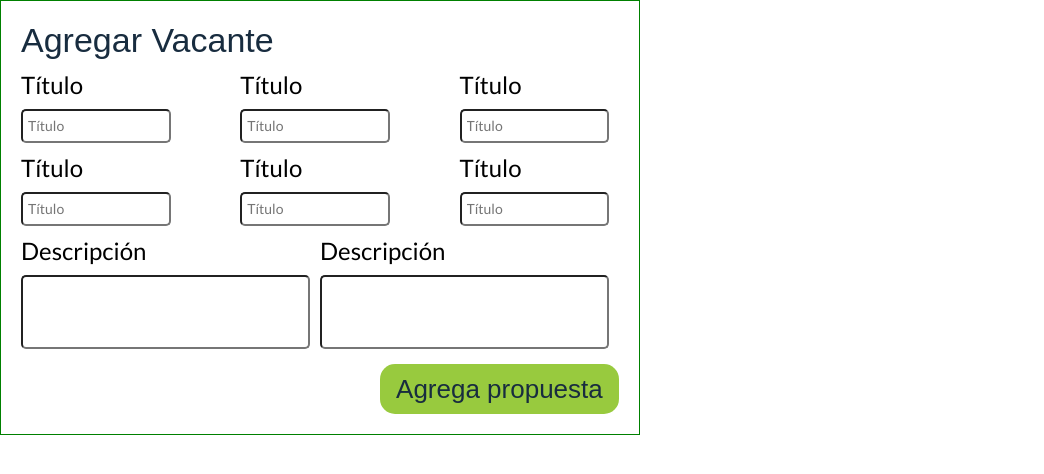
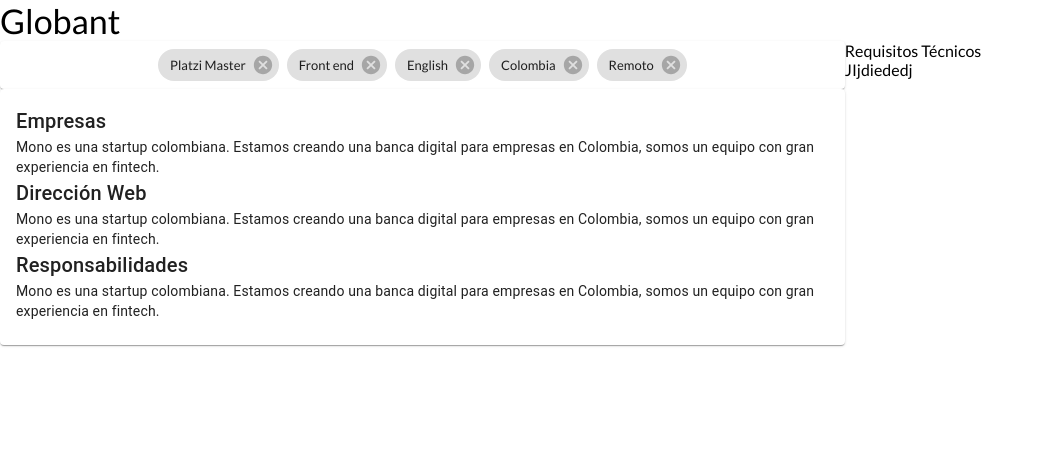
Before and after one commit to Seveen-Team/frontend, a React app: page / in a window 1280 px wide. Shown: the top 474 px of the page, without its empty margins (0-1044 px from the left). Built offline with nearby package versions, Linux system fonts and the light colour scheme.

Commit message:
[ADD] Chips, InfoDetallada, mas Info components

```diff
--- a/package.json
+++ b/package.json
@@ -14,6 +14,7 @@
   "license": "ISC",
   "dependencies": {
     "@material-ui/core": "^4.11.2",
+    "@material-ui/icons": "^4.11.2",
     "react": "^17.0.1",
     "react-dom": "^17.0.1",
     "react-icons": "^4.1.0",
--- /dev/null
+++ b/src/components/Chips/index.js
@@ -0,0 +1,60 @@
+import React from 'react';
+import { makeStyles } from '@material-ui/core/styles';
+import Chip from '@material-ui/core/Chip';
+import Paper from '@material-ui/core/Paper';
+import TagFacesIcon from '@material-ui/icons/TagFaces';
+
+const useStyles = makeStyles((theme) => ({
+  root: {
+    display: 'flex',
+    justifyContent: 'center',
+    flexWrap: 'wrap',
+    listStyle: 'none',
+    padding: theme.spacing(0.5),
+    margin: 0,
+  },
+  chip: {
+    margin: theme.spacing(0.5),
+  },
+}));
+
+export default function ChipsArray() {
+  const classes = useStyles();
+  const [chipData, setChipData] = React.useState([
+    { key: 0, label: 'Platzi Master' },
+    { key: 1, label: 'Front end' },
+    { key: 2, label: 'English' },
+    { key: 3, label: 'Colombia' },
+    { key: 4, label: 'Remoto' },
+  ]);
+
+  const handleDelete = (chipToDelete) => () => {
+    setChipData((chips) =>
+      chips.filter((chip) => chip.key !== chipToDelete.key)
+    );
+  };
+
+  return (
+    <Paper component="ul" className={classes.root}>
+      {chipData.map((data) => {
+        let icon;
+
+        if (data.label === 'React') {
+          icon = <TagFacesIcon />;
+        }
+
+        return (
+          <li key={data.key}>
+            <Chip
+              icon={icon}
+              label={data.label}
+              onDelete={data.label === 'React' ? undefined : handleDelete(data)}
+              className={classes.chip}
+              color={data.primary}
+            />
+          </li>
+        );
+      })}
+    </Paper>
+  );
+}
--- /dev/null
+++ b/src/components/InfoDetallada/index.js
@@ -0,0 +1,43 @@
+import React from 'react';
+import { makeStyles } from '@material-ui/core/styles';
+import Card from '@material-ui/core/Card';
+import CardContent from '@material-ui/core/CardContent';
+import Typography from '@material-ui/core/Typography';
+
+const useStyles = makeStyles({
+  root: {
+    minWidth: 275,
+  },
+});
+
+export default function SimpleCard() {
+  const classes = useStyles();
+
+  return (
+    <Card className={classes.root}>
+      <CardContent>
+        <Typography variant="h6" component="h2">
+          Empresas
+        </Typography>
+        <Typography variant="body2" component="p">
+          Mono es una startup colombiana. Estamos creando una banca digital para
+          empresas en Colombia, somos un equipo con gran experiencia en fintech.
+        </Typography>
+        <Typography variant="h6" component="h2">
+          Dirección Web
+        </Typography>
+        <Typography variant="body2" component="p">
+          Mono es una startup colombiana. Estamos creando una banca digital para
+          empresas en Colombia, somos un equipo con gran experiencia en fintech.
+        </Typography>
+        <Typography variant="h6" component="h2">
+          Responsabilidades
+        </Typography>
+        <Typography variant="body2" component="p">
+          Mono es una startup colombiana. Estamos creando una banca digital para
+          empresas en Colombia, somos un equipo con gran experiencia en fintech.
+        </Typography>
+      </CardContent>
+    </Card>
+  );
+}
--- /dev/null
+++ b/src/components/MasInfo/index.js
@@ -0,0 +1,48 @@
+import React from 'react';
+import InfoDetallada from '../InfoDetallada';
+import Chips from '../Chips';
+import styled from 'styled-components';
+
+const WrapperMasInfo = styled.div`
+  width: 100%;
+`;
+
+const WrapperColumns = styled.div`
+  display: flex;
+`;
+
+const WrapperLeft = styled.div`
+  width: 66%;
+`;
+
+const WrapperRight = styled.div`
+  width: 33%;
+`;
+
+const TitleCompany = styled.p`
+  font-size: 34px;
+`;
+
+const TitleRequisitos = styled.p``;
+
+const DetailsRequisitos = styled.p``;
+
+const MasInfo = () => {
+  return (
+    <WrapperMasInfo>
+      <TitleCompany>Globant</TitleCompany>
+      <WrapperColumns>
+        <WrapperLeft>
+          <Chips />
+          <InfoDetallada />
+        </WrapperLeft>
+        <WrapperRight>
+          <TitleRequisitos>Requisitos Técnicos</TitleRequisitos>
+          <DetailsRequisitos>JIjdiededj</DetailsRequisitos>
+        </WrapperRight>
+      </WrapperColumns>
+    </WrapperMasInfo>
+  );
+};
+
+export default MasInfo;
--- a/src/index.js
+++ b/src/index.js
@@ -2,12 +2,12 @@
 import ReactDOM from 'react-dom';
 import GlobalStyles from './styles/GloblalStyles';
 // import App from './routes/App';
-import AgregarVacante from './components/AgregarVacante';
+import MasInfo from './components/MasInfo';
 
 ReactDOM.render(
   <>
     <GlobalStyles />
-    <AgregarVacante />
+    <MasInfo />
   </>,
   document.getElementById('app')
 );
```
Also changed, not shown: src/components/Chips/styles.js (added), src/components/MasInfo/styles.js (added), 1 other file (tests, documents, lock files or other folders).
